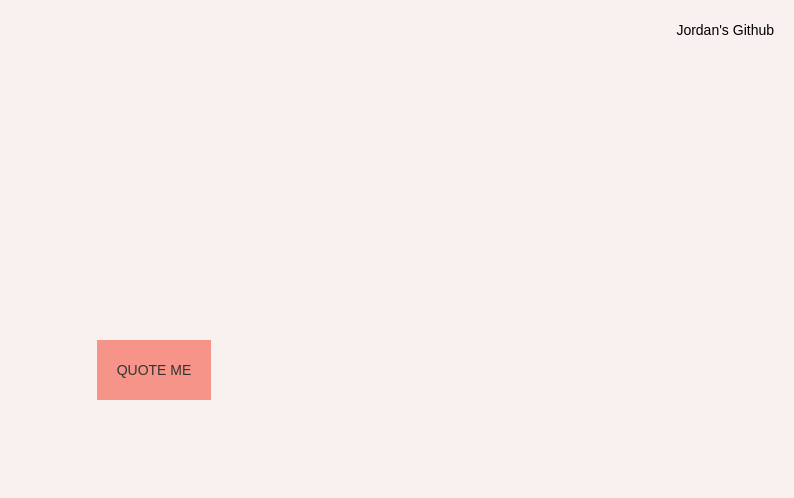
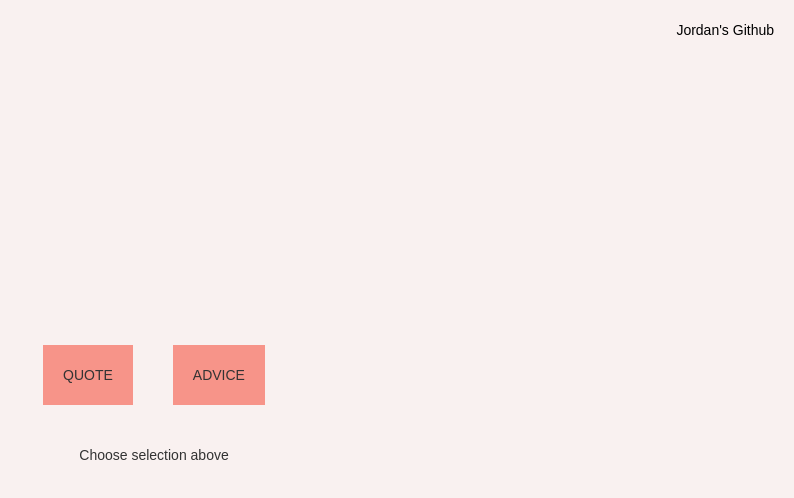
Before and after one commit to jordanscff/js_quote, a plain HTML site: page index.html in a window 1280 px wide. Shown: the whole page, without its empty margins (486-1280 px from the left). Drawn offline with nearby package versions, Linux system fonts and the light colour scheme; no server answers; a web font is replaced by a local one.

Commit message:
Add files via upload

```diff
--- a/index.html
+++ b/index.html
@@ -23,9 +23,14 @@
     <div id='container' class='button'>
       <div id='row'>
         <div id='col-sm-12'>
+          <div id='buttons'>
       <div id="quotes">
-        <button id="give-quote">Quote me</button><br><br>
-      </div><br>
+        <button>Quote</button><br><br>
+      </div>
+      <div id="advices">
+        <button>Advice</button><br><br>
+      </div>
+    </div>
       <div id='quotes-div'>
         <br>
       </div>
--- a/index.js
+++ b/index.js
@@ -1,13 +1,11 @@
 'use strict';
+let quotes = document.getElementById('quotes')
+let advices = document.getElementById('advices')
 let quotesDiv = document.getElementById('quotes-div')
-fetch('https://type.fit/api/quotes')
-.then(res => res.json())
-.then(quote => {
-    quotesDiv.innerHTML =  `<p> ${quote[0].text} </p>`
-})
+quotesDiv.innerHTML =  `<p>Choose selection above</p>`
+
 
 //Get Quote
-let quotes = document.getElementById('quotes')
 quotes.addEventListener("click", evt => {
   fetch('https://type.fit/api/quotes')
   .then(res => res.json())
@@ -15,7 +13,16 @@ quotes.addEventListener("click", evt => {
       const listNumber = getRandomInt(quote.length-1)
       quotesDiv.innerHTML =  `<p> ${quote[listNumber].text} </p>`
   })
-})
+});
+
+//Get Advice
+advices.addEventListener("click", evt => {
+  fetch('https://api.adviceslip.com/advice')
+  .then(res => res.json())
+  .then(advice => {
+      quotesDiv.innerHTML =  `<p> ${advice.slip.advice} </p>`
+  })
+});
 
 //Random function
 function getRandomInt(max) {
--- a/style.css
+++ b/style.css
@@ -28,6 +28,16 @@ button:hover {
   transform: scale(1.2);
 }
 
+#buttons {
+  display: flex;
+  flex-direction: row;
+  justify-content: center;
+}
+
+#buttons button {
+  margin: 20px;
+}
+
 #quotes-div{
   margin: auto 20px;
 }
```
